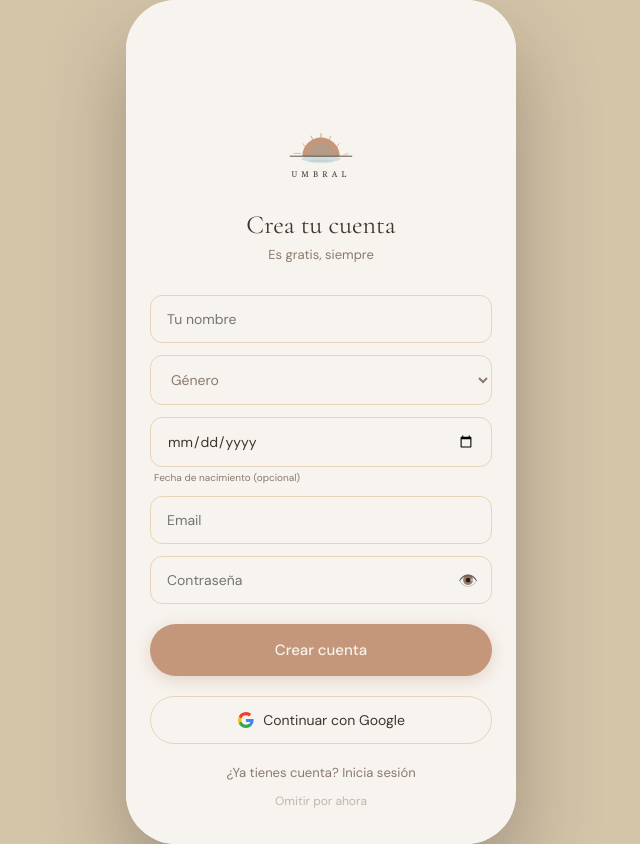
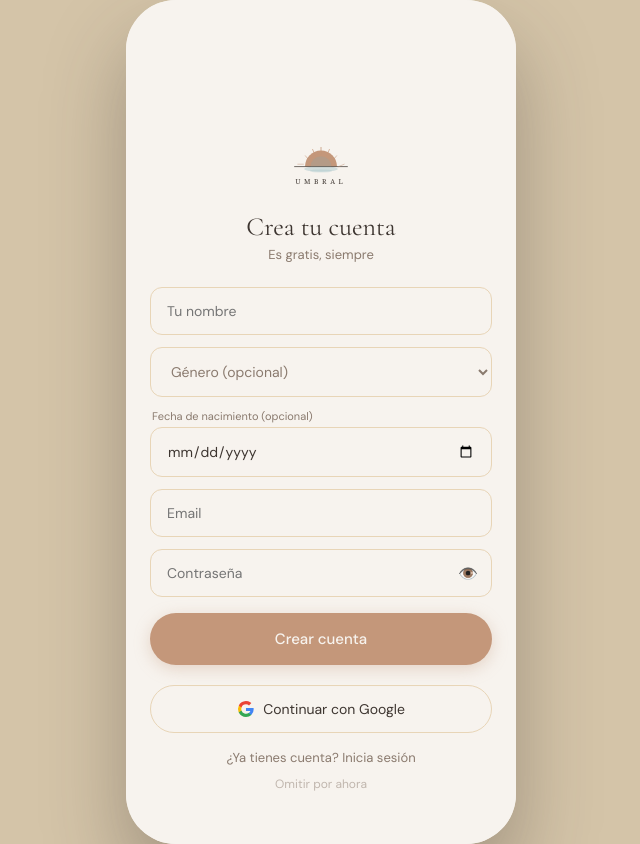
Before and after one commit to frroas007-cybernon/umbral-app, a React (Create React App) app: page / in a window 1280 px wide. Both pictures are taken after a click on the element "¿No tienes cuenta? Regístrate". Shown: the whole page, without its empty margins (319-959 px from the left). Built offline with nearby package versions, Linux system fonts and the light colour scheme; no server answers.

Commit message:
login formulario corregido, supabase fix

```diff
--- a/src/screens/Login.js
+++ b/src/screens/Login.js
@@ -49,9 +49,7 @@ function Login({ onNavigate, onLogin }) {
     const { data, error } = await supabase.auth.signUp({
       email,
       password,
-      options: {
-        data: { name: nombre }
-      }
+      options: { data: { name: nombre } }
     });
     if (error) {
       setError(error.message);
@@ -77,11 +75,11 @@ function Login({ onNavigate, onLogin }) {
 
   return (
     <div className="screen">
-      <div className="screen-content" style={{ justifyContent: 'center', display: 'flex', flexDirection: 'column' }}>
+      <div className="screen-content" style={{ display: 'flex', flexDirection: 'column', justifyContent: 'center' }}>
 
         {/* Logo */}
-        <div style={{ display: 'flex', justifyContent: 'center', marginBottom: 24, marginTop: 20 }}>
-          <svg viewBox="0 0 300 175" xmlns="http://www.w3.org/2000/svg" style={{ width: 140, height: 'auto' }}>
+        <div style={{ display: 'flex', justifyContent: 'center', marginBottom: 20, marginTop: 20 }}>
+          <svg viewBox="0 0 300 175" xmlns="http://www.w3.org/2000/svg" style={{ width: 120, height: 'auto' }}>
             <ellipse cx="150" cy="120" rx="42" ry="7" fill="#7AACB5" opacity="0.30"/>
             <ellipse cx="150" cy="125" rx="28" ry="4" fill="#7AACB5" opacity="0.18"/>
             <path d="M 110 114 A 40 40 0 0 1 190 114 Z" fill="#C4977A"/>
@@ -98,10 +96,10 @@ function Login({ onNavigate, onLogin }) {
           </svg>
         </div>
 
-        <div style={{ fontFamily: 'Cormorant Garamond, serif', fontSize: 26, color: '#3D3530', textAlign: 'center', marginBottom: 6 }}>
+        <div style={{ fontFamily: 'Cormorant Garamond, serif', fontSize: 26, color: '#3D3530', textAlign: 'center', marginBottom: 4 }}>
           {modo === 'login' ? 'Bienvenido/a de vuelta' : 'Crea tu cuenta'}
         </div>
-        <div style={{ fontSize: 13, color: '#8A7A6E', textAlign: 'center', marginBottom: 32 }}>
+        <div style={{ fontSize: 13, color: '#8A7A6E', textAlign: 'center', marginBottom: 24 }}>
           {modo === 'login' ? 'Inicia sesión para continuar' : 'Es gratis, siempre'}
         </div>
 
@@ -113,20 +111,30 @@ function Login({ onNavigate, onLogin }) {
               onChange={e => setNombre(e.target.value)}
               style={inputStyle}
             />
+
             <select
               value={genero}
               onChange={e => setGenero(e.target.value)}
-              style={{ ...inputStyle, color: genero ? '#3D3530' : '#8A7A6E' }}
+              style={{
+                ...inputStyle,
+                color: genero ? '#3D3530' : '#8A7A6E',
+                appearance: 'auto',
+                WebkitAppearance: 'auto',
+                background: '#F7F3EE',
+              }}
             >
-              <option value="" disabled>Género</option>
+              <option value="" disabled>Género (opcional)</option>
               <option value="masculino">Masculino</option>
               <option value="femenino">Femenino</option>
               <option value="no_binario">No binario</option>
               <option value="prefiero_no_decir">Prefiero no decir</option>
             </select>
-            <div style={{ position: 'relative', marginBottom: 12 }}>
+
+            <div style={{ marginBottom: 12 }}>
+              <div style={{ fontSize: 11, color: '#8A7A6E', marginBottom: 4, paddingLeft: 2 }}>
+                Fecha de nacimiento (opcional)
+              </div>
               <input
-                placeholder="Fecha de nacimiento"
                 value={fechaNacimiento}
                 onChange={e => setFechaNacimiento(e.target.value)}
                 style={{ ...inputStyle, marginBottom: 0 }}
@@ -134,9 +142,6 @@ function Login({ onNavigate, onLogin }) {
                 max={new Date().toISOString().split('T')[0]}
                 min="1900-01-01"
               />
-              <div style={{ fontSize: 10, color: '#8A7A6E', marginTop: 4, paddingLeft: 4 }}>
-                Fecha de nacimiento (opcional)
-              </div>
             </div>
           </>
         )}
@@ -181,7 +186,7 @@ function Login({ onNavigate, onLogin }) {
 
         <button
           className="btn-main"
-          style={{ marginTop: 8 }}
+          style={{ marginTop: 4 }}
           onClick={modo === 'login' ? handleLogin : handleRegistro}
           disabled={loading}
         >
@@ -203,14 +208,14 @@ function Login({ onNavigate, onLogin }) {
         </button>
 
         <div
-          style={{ textAlign: 'center', marginTop: 20, fontSize: 13, color: '#8A7A6E', cursor: 'pointer' }}
+          style={{ textAlign: 'center', marginTop: 16, fontSize: 13, color: '#8A7A6E', cursor: 'pointer' }}
           onClick={() => { setModo(modo === 'login' ? 'registro' : 'login'); setError(''); }}
         >
           {modo === 'login' ? '¿No tienes cuenta? Regístrate' : '¿Ya tienes cuenta? Inicia sesión'}
         </div>
 
         <div
-          style={{ textAlign: 'center', marginTop: 12, fontSize: 12, color: '#8A7A6E', cursor: 'pointer', opacity: 0.5 }}
+          style={{ textAlign: 'center', marginTop: 10, fontSize: 12, color: '#8A7A6E', cursor: 'pointer', opacity: 0.5 }}
           onClick={() => onLogin({ id: 'guest', email: 'guest' })}
         >
           Omitir por ahora
@@ -231,7 +236,8 @@ const inputStyle = {
   color: '#3D3530',
   marginBottom: 12,
   outline: 'none',
-  fontFamily: 'DM Sans, sans-serif'
+  fontFamily: 'DM Sans, sans-serif',
+  boxSizing: 'border-box'
 };
 
 export default Login;
--- a/src/supabase.js
+++ b/src/supabase.js
@@ -1,6 +1,6 @@
 import { createClient } from '@supabase/supabase-js';
 
-const SUPABASE_URL = 'https://mftqwebckhhayhniaopu.supabase.co';
-const SUPABASE_KEY = 'eyJhbGciOiJIUzI1NiIsInR5cCI6IkpXVCJ9.eyJpc3MiOiJzdXBhYmFzZSIsInJlZiI6Im1mdHF3ZWJja2hoYXlobmlhb3B1Iiwicm9sZSI6ImFub24iLCJpYXQiOjE3ODQ0MDEzOTQsImV4cCI6MjA5OTk3NzM5NH0.48KEbmcDgmAlzDNo_PhEEYD7ZDlQrWU8JFlGZSdOF7I';
+const SUPABASE_URL = process.env.REACT_APP_SUPABASE_URL || 'https://mftqwebckhhayhniaopu.supabase.co';
+const SUPABASE_KEY = process.env.REACT_APP_SUPABASE_KEY || 'eyJhbGciOiJIUzI1NiIsInR5cCI6IkpXVCJ9.eyJpc3MiOiJzdXBhYmFzZSIsInJlZiI6Im1mdHF3ZWJja2hoYXlobmlhb3B1Iiwicm9sZSI6ImFub24iLCJpYXQiOjE3ODQ0MDEzOTQsImV4cCI6MjA5OTk3NzM5NH0.48KEbmcDgmAlzDNo_PhEEYD7ZDlQrWU8JFlGZSdOF7I';
 
 export const supabase = createClient(SUPABASE_URL, SUPABASE_KEY);
```
